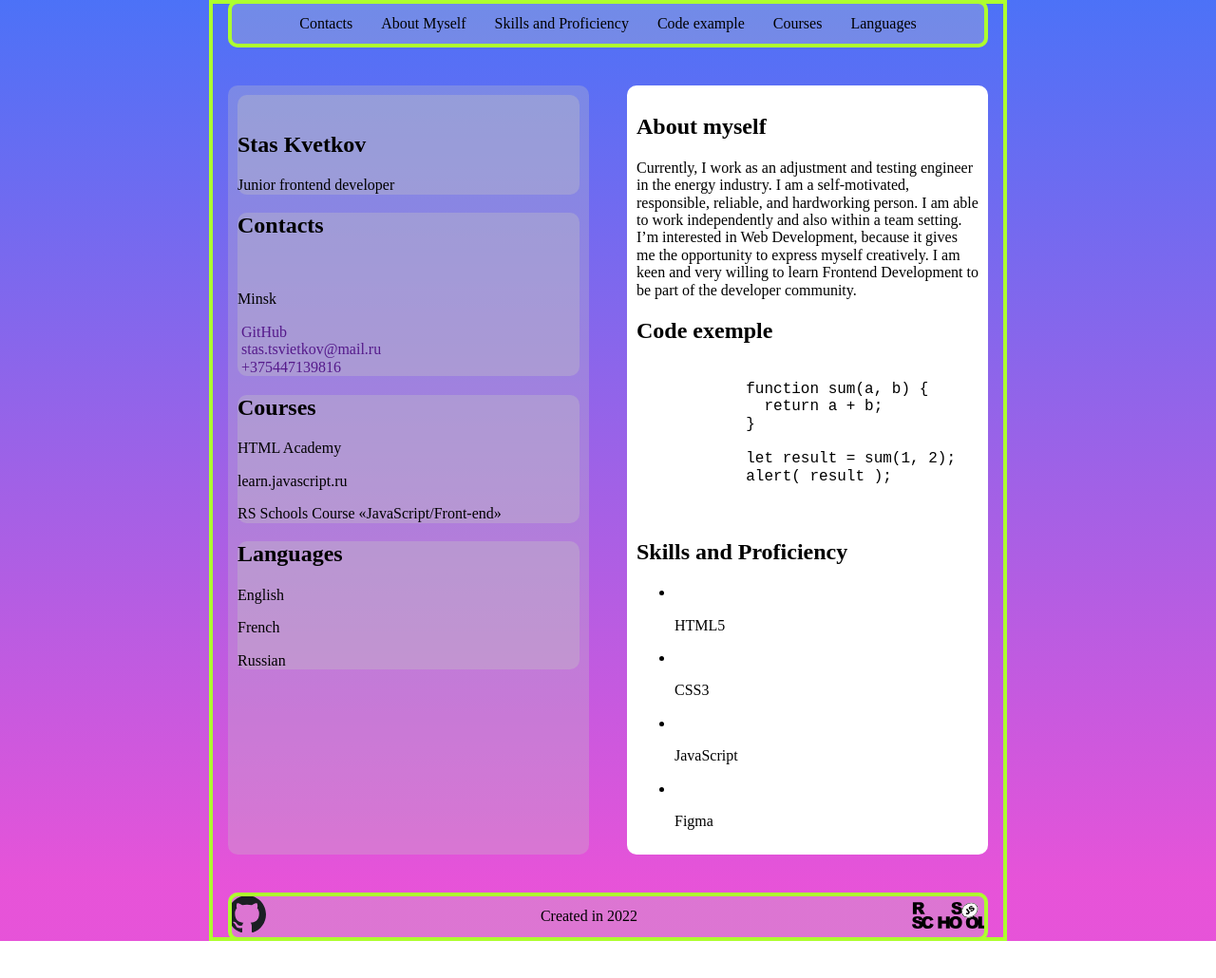
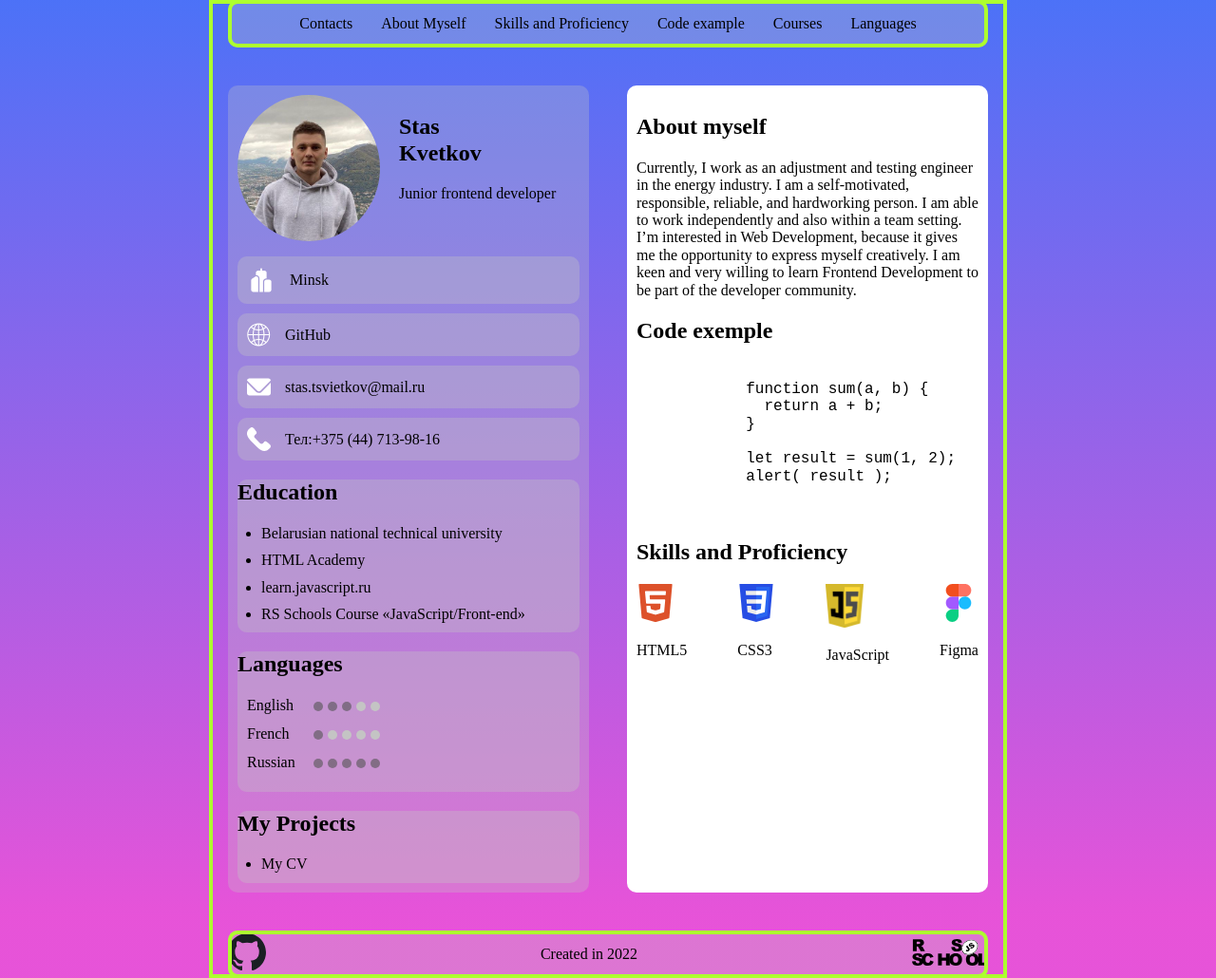
Before and after one commit to StasKv/rsschool-cv, a plain HTML site: page index.html in a window 1280 px wide. Shown: the whole page at 95% size. Before the commit the page ends 991 px from the top, so only its background shows below. Drawn offline with Linux system fonts and the light colour scheme.

Commit message:
feat: add some css, html and img files

```diff
--- a/css/style.css
+++ b/css/style.css
@@ -1,6 +1,10 @@
 
 
 /* Global */
+.page {
+
+  background: linear-gradient(180deg, rgba(3, 56, 244, 0.71) 0%, rgba(224, 37, 206, 0.79) 93.75%);
+}
 
 *,
 ::after,
@@ -12,10 +16,10 @@
   width: 840px;
 	margin: 0 auto;
 	padding: 0 20px;
-  background: linear-gradient(180deg, rgba(3, 56, 244, 0.71) 0%, rgba(224, 37, 206, 0.79) 93.75%);
-  display: grid;
-  grid-template-rows: min-content 1fr min-content;
-  align-content: start;
+  /*background: linear-gradient(180deg, rgba(3, 56, 244, 0.71) 0%, rgba(224, 37, 206, 0.79) 93.75%);*/
+  display: flex;
+  flex-direction: column;
+  justify-content: space-between;
   outline: 4px solid greenyellow;
 	outline-offset: -4px;
 }
@@ -35,6 +39,7 @@
 
 a {
 	text-decoration: none;
+  color: #000;
 }
 
 
@@ -90,6 +95,103 @@ background-color: rgb(196, 196, 196, 0.3);
   border-radius: 10px;
 }
 
+.container-left section:nth-of-type(1) {
+  background-color: rgb(196, 196, 196, 0);
+}
+
+.container-left section:nth-of-type(2) {
+  background-color: rgb(196, 196, 196, 0);
+}
+
+
+/* my description*/
+
+.my-description {
+  display: flex;
+}
+
+.my-description img {
+  margin-right: 20px;
+  border-radius: 50%;
+}
+
+
+/*contacts*/
+
+.contacts-list {
+  list-style: none;
+  padding-left: 0px;
+}
+
+.contacts-item {
+  display: flex;
+  align-items: center;
+  padding: 10px;
+  margin-bottom: 10px;
+  background-color: rgb(196, 196, 196, 0.35);
+  border-radius: 10px;
+}
+
+.contacts-item img {
+  margin-right: 15px;
+}
+
+.contacts-item p {
+  margin: 0;
+}
+
+
+/*Education*/
+
+.education-list {
+  padding-left: 25px;
+}
+
+.education-item {
+  padding-bottom: 10px;
+}
+
+
+/* Languages*/
+
+.languages-list {
+  padding-left: 0;
+  padding-bottom: 10px;
+  list-style: none;
+}
+
+.languages-item {
+  display: flex;
+  padding-left: 10px;
+  margin-bottom: 10px;
+
+}
+
+.languages-item p {
+  width: 70px;
+  margin: 0;
+}
+
+
+/*My projects */
+
+.my-projects-list {
+  padding-left: 25px;
+  padding-bottom: 10px;
+  margin: 0;
+}
+
+
+/*skills*/
+
+.skills-list {
+  display: flex;
+  flex-wrap: wrap;
+  justify-content: space-between;
+  padding-left: 0;
+  list-style: none;
+}
+
 
 /* Main-footer*/
 
--- a/index.html
+++ b/index.html
@@ -3,7 +3,7 @@
 <head>
   <link rel="stylesheet" href="css/normalize.css">
   <link  rel="stylesheet" href="css/style.css">
-  <link rel="icon" href="assets/fav.ico">
+  <link rel="icon" href="assets/img/fav.ico">
   <meta charset="UTF-8">
   <meta http-equiv="X-UA-Compatible" content="IE=edge">
   <meta name="viewport" content="width=device-width, initial-scale=1.0">
@@ -25,42 +25,86 @@
   <main class="main-page">
     <h1 class="visually-hidden"> Stas Kvetkov's CV </h1>
     <div class="container container-left">
-      <section class="avatar">
+      <section class="my-description">
         <h2 class="visually-hidden">Photo</h2>
-        <img src="" alt="">                      <!--IMG-->
-        <h2>Stas Kvetkov</h2>
-        <p>Junior frontend developer</p>
+        <img src="assets/img/ava.jpg" alt="My photo" width="150">                      <!--IMG-->
+        <div class="data">
+          <h2 class="full-name">Stas <br> Kvetkov</h2>
+          <p>Junior frontend developer</p>
+        </div>
       </section>
       <section class="contacts">
-        <h2 class="contacts-title">Contacts </h2>
-        <div>
-          <img src="" alt="">                      <!--IMG-->
-          <p>Minsk</p>
-        </div>
-        <div>
-          <img src="" alt="">
-          <a href="">GitHub</a>
-        </div>
-        <div>
-          <img src="" alt="">
-          <a href="">stas.tsvietkov@mail.ru</a>
-        </div>
-        <div>
-          <img src="" alt="">
-          <a href="">+375447139816</a>                      <!--PHONE-->
-        </div>
+        <h2 class="contacts-title visually-hidden">Contacts </h2>
+        <ul class="contacts-list">
+          <li class="contacts-item">
+            <img src="assets/img/city.svg" alt="city" width="30">                      <!--IMG-->
+            <p>Minsk</p>
+          </li>
+          <li class="contacts-item">
+            <img src="assets/img/Vector.svg" alt="GitHup profile" width="25">
+            <a href="https://github.com/staskv">GitHub</a>
+          </li>
+          <li class="contacts-item">
+            <img src="assets/img/mail.svg" alt="mail" width="25"
+            <p>stas.tsvietkov@mail.ru</p>
+          </li>
+          <li class="contacts-item">
+            <img src="assets/img/phone.svg" alt="phone" width="25">
+            <a  href="tel:+375447139816">Тел:+375 (44) 713-98-16</a>                      <!--PHONE-->
+          </li>
+        </ul>
       </section>
-      <section class="courses">
-        <h2 class="courses-title">Courses</h2>
-        <p>HTML Academy </p>
-        <p>learn.javascript.ru</p>
-        <p>RS Schools Course «JavaScript/Front-end»</p>
+      <section class="Education">
+        <h2 class="education-title">Education</h2>
+        <ul class="education-list">
+          <li class="education-item">Belarusian national technical university</li>
+          <li class="education-item">HTML Academy</li>
+          <li class="education-item">learn.javascript.ru</li>
+          <li class="education-item">RS Schools Course «JavaScript/Front-end»</li>
+        </ul>
       </section>
       <section class="languages">
         <h2 class="languages-title">Languages</h2>
-        <p>English </p>
-        <p>French</p>
-        <p>Russian</p>
+        <ul class="languages-list">
+          <li class="languages-item">
+            <p>English </p>
+            <svg class="svg-scale" width="80" height="20">
+              <circle r="5" cx="5" cy="50%" fill="rgba(84, 84, 84, 0.6)"/>
+              <circle r="5" cx="20" cy="50%" fill="rgba(84, 84, 84, 0.6)"/>
+              <circle r="5" cx="35" cy="50%" fill="rgba(84, 84, 84, 0.6)"/>
+              <circle r="5" cx="50" cy="50%" fill="#c4c4c4"/>
+              <circle r="5" cx="65" cy="50%" fill="#c4c4c4"/>
+            </svg>
+          </li>
+          <li class="languages-item">
+            <p>French</p>
+            <svg class="svg-scale" width="80" height="20">
+              <circle r="5" cx="5" cy="50%" fill="rgba(84, 84, 84, 0.6)"/>
+              <circle r="5" cx="20" cy="50%" fill="#c4c4c4"/>
+              <circle r="5" cx="35" cy="50%" fill="#c4c4c4"/>
+              <circle r="5" cx="50" cy="50%" fill="#c4c4c4"/>
+              <circle r="5" cx="65" cy="50%" fill="#c4c4c4"/>
+            </svg>
+          </li>
+          <li class="languages-item">
+            <p>Russian</p>
+            <svg width="80" height="20">
+              <circle r="5" cx="5" cy="50%" fill="rgba(84, 84, 84, 0.6)"/>
+              <circle r="5" cx="20" cy="50%" fill="rgba(84, 84, 84, 0.6)"/>
+              <circle r="5" cx="35" cy="50%" fill="rgba(84, 84, 84, 0.6)"/>
+              <circle r="5" cx="50" cy="50%" fill="rgba(84, 84, 84, 0.6)"/>
+              <circle r="5" cx="65" cy="50%" fill="rgba(84, 84, 84, 0.6)"/>
+            </svg>
+          </li>
+        </ul>
+      </section>
+      <section class="my-projects">
+        <h2 class="my-projects-title">My Projects</h2>
+        <ul class="my-projects-list">
+          <li class="my-projects-item">
+            <a href="https://github.com/StasKv/rsschool-cv/blob/gh-pages/cv.md">My CV</a>
+          </li>
+        </ul>
       </section>
     </div>
     <div class="container">
@@ -85,19 +129,19 @@
         <h2 class="skills-title">Skills and Proficiency</h2>
         <ul class="skills-list">
           <li class="skills-item">
-            <img src="" alt="">
+            <img src="assets/img/html5.svg" alt="HTML5" width="40">
             <p>HTML5</p>
           </li>
           <li class="skills-item">
-            <img src="" alt="">
+            <img src="assets/img/css3.svg" alt="CSS3" width="40">
             <p>CSS3</p>
           </li>
           <li class="skills-item">
-            <img src="" alt="">
+            <img src="assets/img/javascript.png" alt="JavaScript" width="40">
             <p>JavaScript</p>
           </li>
           <li class="skills-item">
-            <img src="" alt="">
+            <img src="assets/img/figma.svg" alt="Figma" width="40">
             <p>Figma</p>
           </li>
         </ul>
@@ -108,9 +152,9 @@
   <footer class="main-footer">
     <section class="info">
       <h2 class="visually-hidden">GitHub and RSSchool links</h2>
-      <a href="https://github.com/StasKv"><img src="assets/github.svg" alt="GitHub link" width="40" height="40"></a>
+      <a href="https://github.com/StasKv"><img src="assets/img/github.svg" alt="GitHub link" width="40" height="40"></a>
       <p>Created in 2022 </p>
-      <a href="https://rs.school/js/"><img src="assets/rs_school_js.svg" alt="RSSchool link" width="80"></a>
+      <a href="https://rs.school/js/"><img src="assets/img/rs_school_js.svg" alt="RSSchool link" width="80"></a>
     </section>
   </footer>
 </body>
```
Also changed, not shown: assets/img/Vector.svg (added), assets/img/ava.jpg (added), assets/img/city.svg (added), assets/img/css3.svg (added), assets/img/fav.ico (renamed from assets/fav.ico), assets/img/figma.svg (added), assets/img/github.svg (renamed from assets/github.svg), assets/img/html5.svg (added), assets/img/javascript.png (added), assets/img/mail.svg (added), assets/img/phone.svg (added), assets/img/rs.svg (renamed from assets/rs.svg), assets/img/rs_school_js.svg (renamed from assets/rs_school_js.svg), assets/img/website.svg (added).
